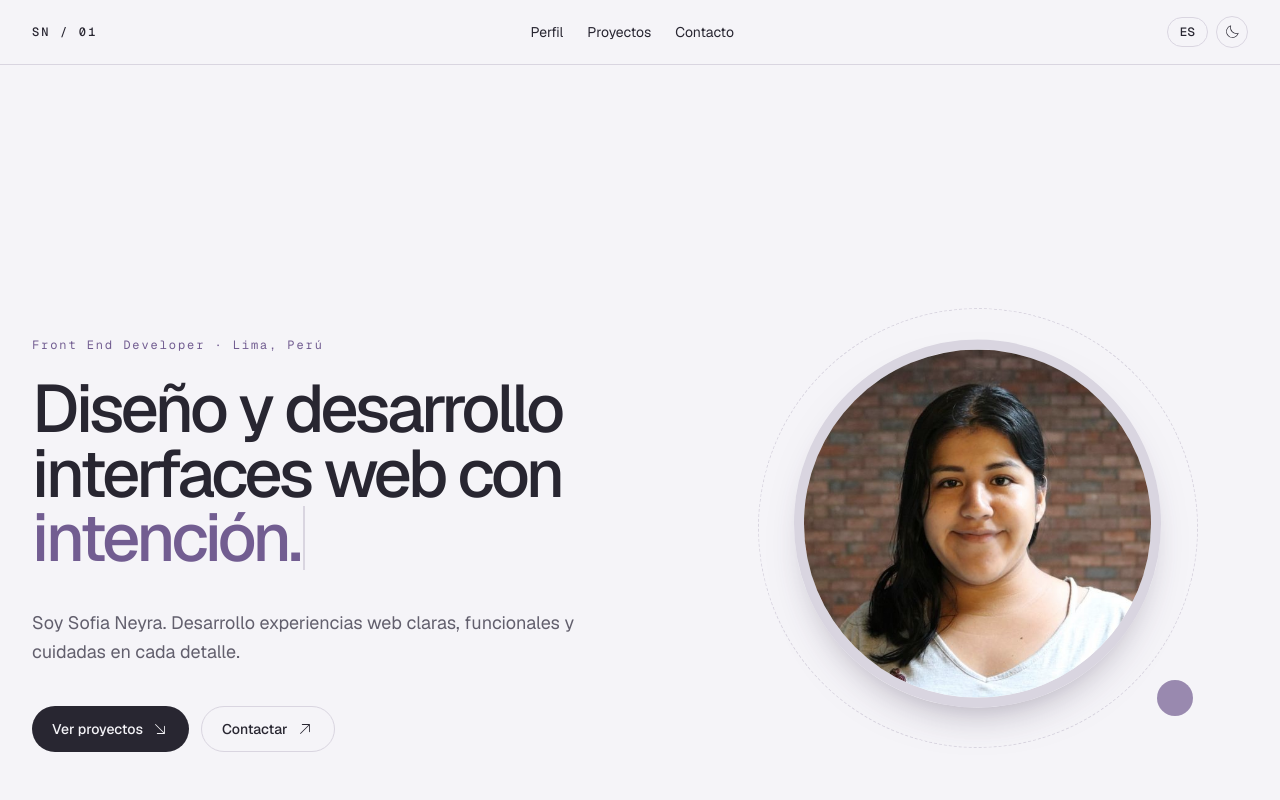
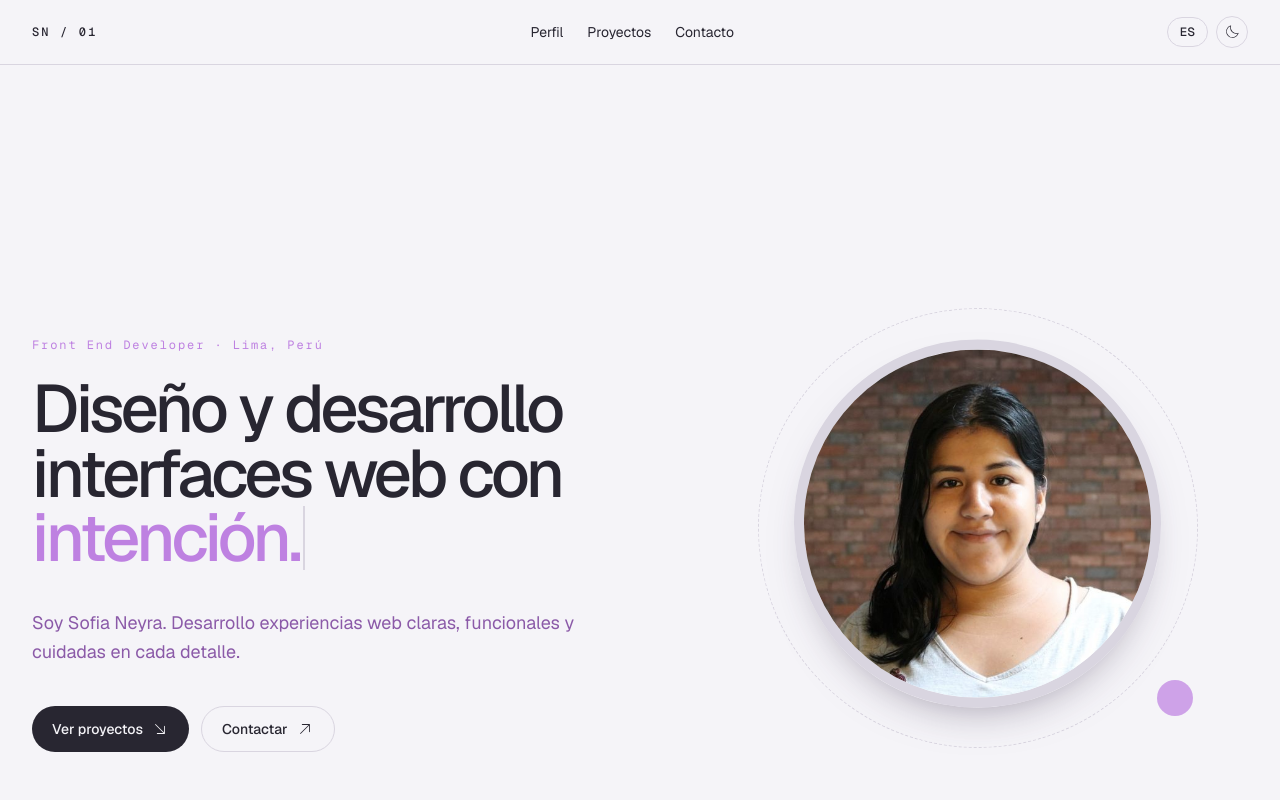
Before and after one commit to sofianeyra/Portfolio, a Next.js app: page / in a window 1280 px wide. Shown: the top 800 px of the page. Built offline with nearby package versions, Linux system fonts and the light colour scheme.

Commit message:
style: update lilac accent palette

```diff
--- a/src/app/globals.css
+++ b/src/app/globals.css
@@ -5,10 +5,10 @@
   --surface: #fbfafd;
   --surface-muted: #eeecf3;
   --foreground: #282631;
-  --muted: #625f6d;
+  --muted: #8b5aa8;
   --line: #d9d5e0;
-  --accent: #725d91;
-  --accent-soft: #e6e0ed;
+  --accent: #BE81E1;
+  --accent-soft: #f0dff9;
 }
 
 [data-theme="dark"] {
@@ -16,10 +16,10 @@
   --surface: #25232b;
   --surface-muted: #302d37;
   --foreground: #f3f0f6;
-  --muted: #c6c0cf;
+  --muted: #d5b4e6;
   --line: #46414f;
-  --accent: #b7a0d2;
-  --accent-soft: #393144;
+  --accent: #BE81E1;
+  --accent-soft: #493358;
 }
 
 @theme inline {
```
